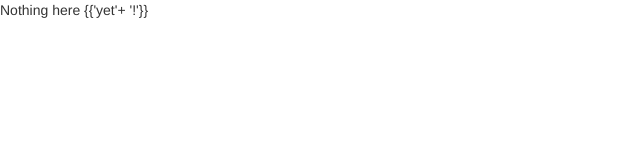
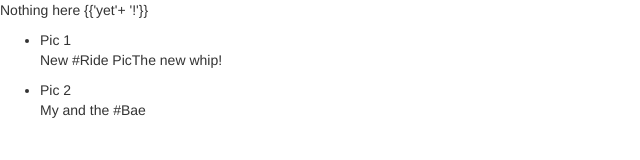
Before and after one commit to interactivetech/InstaPhotoCatalog, a plain HTML site: page app/index.html in a window 1280 px wide. Shown: the whole page, without its empty margins (0-640 px from the left). Drawn offline with nearby package versions, Linux system fonts and the light colour scheme.

Commit message:
Completed step 1 and half of step two in angular tutorial

```diff
--- a/app/index.html
+++ b/app/index.html
@@ -20,7 +20,7 @@ If Angular finds the directive, it will bootstrap the application with...
 	 2)  injector will then create the root scope that will become the context for the model of our application.
 	 3) Angular will then "compile" the DOM starting at the ngApp root element
 	 	- processing any directives and bindings found along the way. -->
-<html lang="en" ng-app>
+<html lang="en" ng-app="phonecatApp">
 <head>
 	<meta charset="utf-8">
 	<title>InstaCatalog</title>
@@ -28,7 +28,7 @@ If Angular finds the directive, it will bootstrap the application with...
 	<!-- Need bootstrap -->	<link rel="stylesheet" type="text/css" href="css/app.css">
 
 	<link rel="stylesheet" href="https://maxcdn.bootstrapcdn.com/bootstrap/3.3.6/css/bootstrap.min.css">
-	<!-- Need angular -->	<script type="text/javascript" src="js/app.js">
+	<!-- Need angular -->	<script type="text/javascript" src="js/app.js"></script>
 
 	<script src="https://cdnjs.cloudflare.com/ajax/libs/angular.js/1.5.0-rc.0/angular.min.js"></script>
 
@@ -36,7 +36,7 @@ If Angular finds the directive, it will bootstrap the application with...
 
 </head>
 
-<body>
+<body ng-controller="PhoneListCtrl" >
 	<!-- snippet is an Angular expressin (anything inside {{}} and ) displays two core features of Angular templating capabilities:
 
 	1) binding, denotd by curly brackets {{}}
@@ -49,6 +49,21 @@ If Angular finds the directive, it will bootstrap the application with...
 	context of the current model scope,...
 	...rather than within the scope of the global context (window)-->
 	<p>Nothing here {{'yet'+ '!'}}</p>
+
+	<!-- Add static html  to illustrate how can be turned into an angular template,
+	which will allow to display the same set of data and any data dynamically-->
+
+	<ul>
+		<li>
+			<span>Pic 1</span>
+			<p>New #Ride PicThe new whip!</p>
+		</li>
+		<li>
+			<span>Pic 2</span>
+			<p>My and the #Bae</p>
+		</li>
+	</ul>
+
 </body>
 
 
```
Also changed, not shown: 1 other file.
